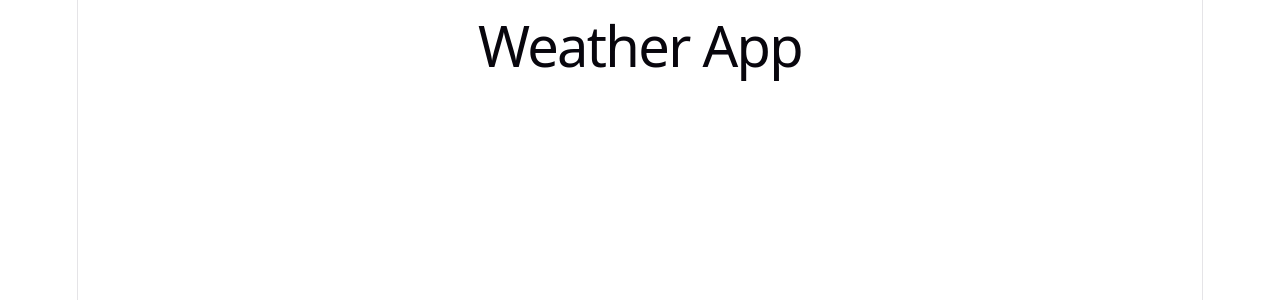
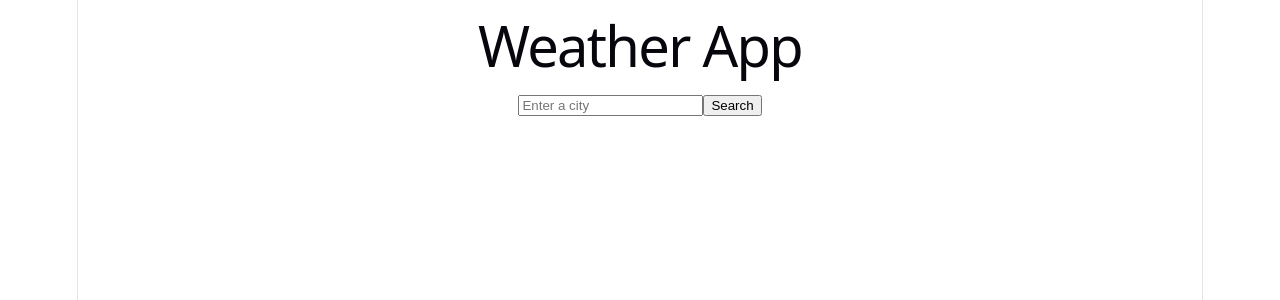
Before and after one commit to TiborGrznar/weather-app, a React (Vite) app in the folder frontend/: page / in a window 1280 px wide. Shown: the top 300 px of the page. Built offline with nearby package versions, Linux system fonts and the light colour scheme.

Commit message:
feat: fetch weather data from backend and display result

```diff
--- a/frontend/src/App.tsx
+++ b/frontend/src/App.tsx
@@ -1,9 +1,36 @@
+import { useState } from "react";
+import type { WeatherResponse } from "./types/weather";
+
 function App() {
+  const [city, setCity] = useState("");
+  const [weather, setWeather] = useState<WeatherResponse | null>(null);
+
+  const handleSearch = async () => {
+    const response = await fetch(`http://localhost:8080/api/weather?city=${city}`);
+    const data = await response.json();
+    setWeather(data);
+  };
+
   return (
     <div>
       <h1>Weather App</h1>
+      <input
+        type="text"
+        value={city}
+        onChange={(event) => setCity(event.target.value)}
+        placeholder="Enter a city"
+      />
+      <button onClick={handleSearch}>Search</button>
+
+      {weather && (
+        <div>
+          <p>{weather.city}</p>
+          <p>{weather.temperature}°C</p>
+          <p>{weather.description}</p>
+        </div>
+      )}
     </div>
-  )
+  );
 }
 
 export default App;
```
